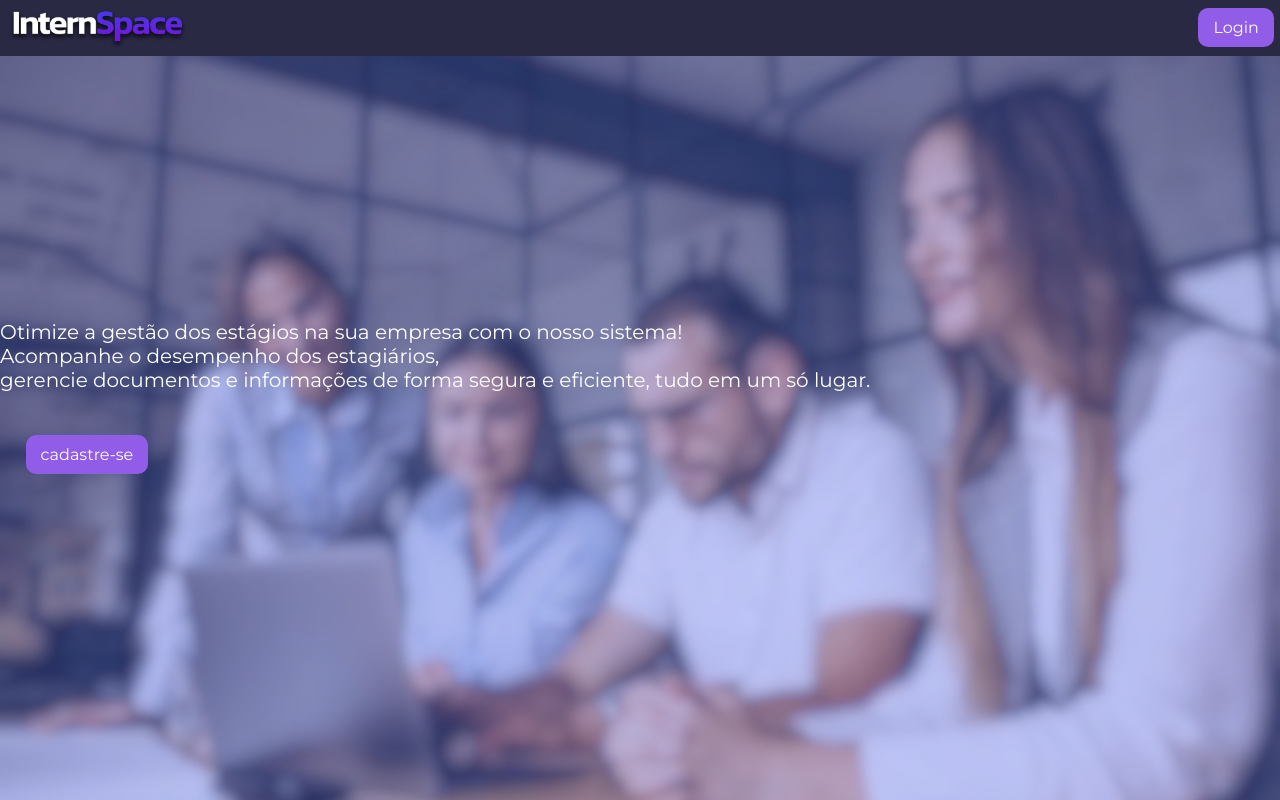
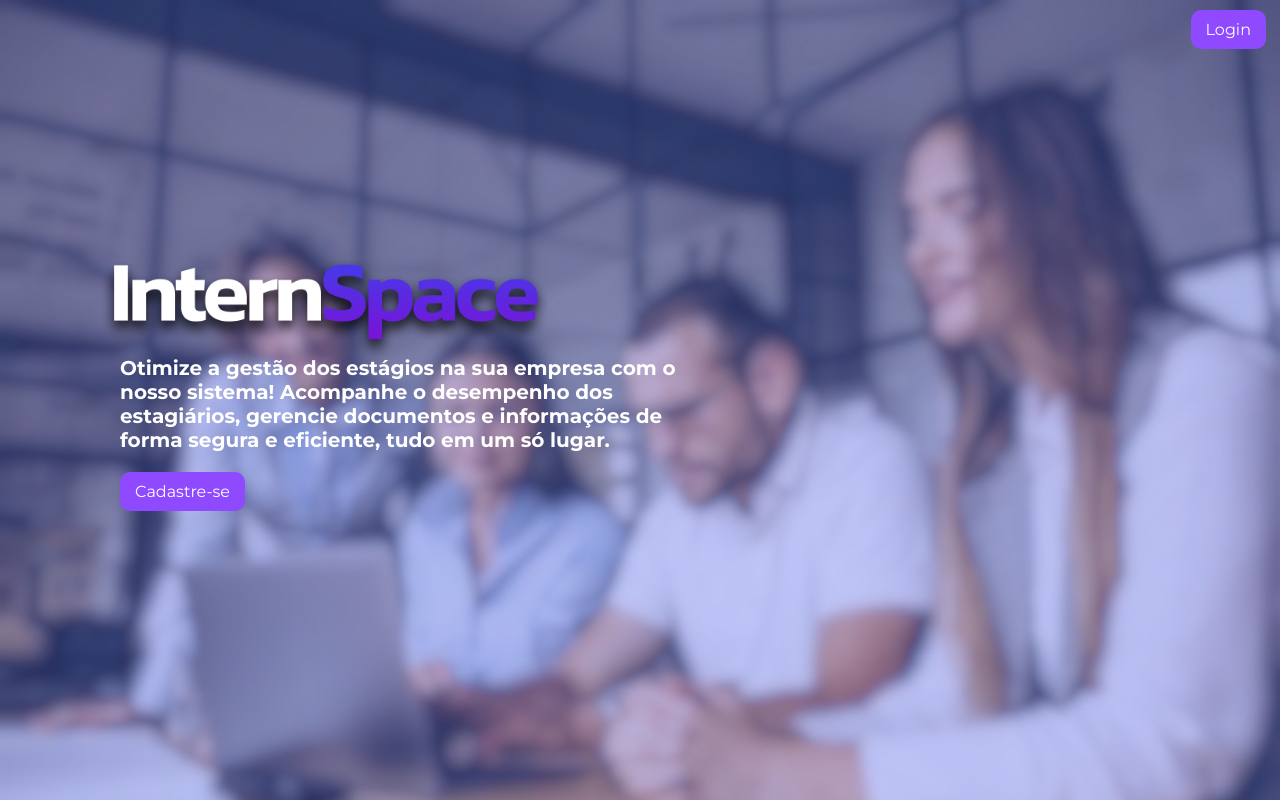
Before and after one commit to raphael0627f/MVCInternSpace, a PHP site: page / in a window 1280 px wide. Run offline with PHP 8.4, Linux system fonts and the light colour scheme.

Commit message:
landing page funcional

```diff
--- a/frontend/landing_page.css
+++ b/frontend/landing_page.css
@@ -1,58 +1,52 @@
-html{
+html {
     /* impedindo a barra de scroll de aparecer*/
     overflow-x: hidden;
     overflow-y: hidden;
 }
-body{
-     /* adicionando imagem de fundo */
-     margin: 0;
 
-     background-image: url(/assets/fundo_landingpage_borrado.jpg);
+body {
+    /* adicionando imagem de fundo */
+    margin: 0;
 
-     background-size: cover;
+    background-image: url(/assets/fundo_landingpage_borrado.jpg);
 
-     background-repeat: no-repeat;
+    background-size: cover;
 
- }
+    background-repeat: no-repeat;
 
-
-.btn-primario{
-    text-decoration: none;
-    padding: 10px 15px;
-    border-radius: 10px;
-    color: var(--texto-claro); /* cor da fonte */
-    background-color: var(--roxo); /* cor customizada localizada no style.css, dá uma olhada lá */
-    text-align: center;
-    border: none;
-    transition: 0.5s;
 }
 
-.btn-primario:hover{
-    background-color: var(--roxo-claro);
-}
-.btn-primario:active{
-    background-color: var(--roxo-escuro)
-}
-
-
-#btn-login{
+#btn-login {
 
     position: relative;
-    left: 79%;
+    margin-right: 10px;
     font-size: 16px;
 
 }
 
-#text_01{
-    margin-top: 25%;
-    color: white;
-    font-size: 20px;
-}
-#btn-cadastro{
+#btn-cadastro {
 
-    position: fixed;
-    left: 2%;
     font-size: 16px;
-    margin-top: 34%;
+    margin: 20px 20px;
 
 }
+
+.introducao {
+    position: absolute;
+    display: flex;
+    flex-direction: column;
+    align-items: flex-start;
+    width: 600px;
+    margin-top: 20%;
+    margin-left: 100px;
+    color: white;
+
+}
+
+#logo-introducao{
+    height: 100px;
+}
+#texto-introducao{
+    font-size: 20px;
+    margin-left: 20px;
+}
--- a/frontend/style.css
+++ b/frontend/style.css
@@ -1,4 +1,5 @@
-:root{
+/********************** SETUP ************************/
+:root {
     --azul-escuro-fundo: #1F264B;
 
     /* só pra gente poder mudar a cor do texto aqui */
@@ -6,14 +7,15 @@
     --texto-escuro: #000000;
 
     /* cores dos botões */
-    --roxo-claro: #b18bee;
-    --roxo: #915CE7;
-    --roxo-escuro: #5e4a7e;
+    --roxo-claro: #ba8fff;
+    --roxo: #8f49ff;
+    --roxo-escuro: #5625a5;
 
 
 }
 
-@font-face { /* Adicionando a fonte Montserrat */
+@font-face {
+    /* Adicionando a fonte Montserrat */
     font-family: Montserrat;
     src: url(../fontes/Montserrat-VariableFont_wght.ttf);
 
@@ -36,30 +38,84 @@ body {
 
 }
 
-.center-vertical{
+main {
+    display: flex;
+}
+
+/*****************************************************/
+
+/********************* BOTÕES ************************/
+.btn-primario {
+
+    text-decoration: none;
+    padding: 10px 15px;
+    border-radius: 10px;
+    color: var(--texto-claro);
+    /* cor da fonte */
+    background-color: var(--roxo);
+    /* cor customizada localizada no style.css, dá uma olhada lá */
+    text-align: center;
+    border: none;
+    transition: 0.1s;
+}
+
+.btn-primario:hover {
+
+    background-color: var(--roxo-claro);
+    color: var(--texto-claro);
+
+}
+
+.btn-primario:active {
+    background-color: var(--roxo-escuro);
+    color: var(--texto-claro);
+
+}
+
+/*****************************************************/
+
+/****************** CENTRALIZADOR ********************/
+
+.center-vertical {
     position: absolute;
     top: 50%;
     transform: translate(0%, -50%);
 }
-.center-horizontal{
+
+.center-horizontal {
     position: absolute;
     left: 50%;
     transform: translate(-50%, 0%);
 }
-  /******************************/
- /*          NAV               */
-/******************************/
 
+/*****************************************************/
+
+/******************** NAVBAR *************************/
 nav {
     z-index: 2;
     position: fixed;
     display: flex;
     align-items: center;
     /* ^^^^ ESSA LINHA CENTRALIZA TODOS OS ITENS DA NAVBAR NO MEIO */
-    padding: 1vh;
+    padding: 20px;
     width: 100%;
-    background-color: #292944;
+
 }
+
+.nav-transparente{
+    background-color: rgba(255,255,255,0);
+}
+.nav-primaria{
+    background-color: var(--azul-escuro-fundo);
+}
+
+.lado-esquerdo{
+    margin-right: auto;
+}
+.lado-direito{
+    margin-left: auto;
+}
+
 
 nav a {
 
@@ -70,22 +126,21 @@ nav a {
     font-size: 2vh;
 
 }
-nav a:hover{
-    transition: 0.6;
-    color:#939BE2;
+
+nav a:hover {
+    transition: 0.6s;
+    color: #939BE2;
 
 }
 
-nav img {
-    height: 19%;
-    width: 14%;
+nav .logo {
+    height: 40px;
     object-fit: fill;
 }
 
+/*****************************************************/
 
-a {
-    color: #292944;
-}
+/******************** SCROLLBAR **********************/
 body::-webkit-scrollbar {
     width: 12px;
 }
@@ -99,11 +154,10 @@ body::-webkit-scrollbar-thumb {
     border-radius: 20px;
     border: 3px solid white;
 }
-main{
-    display: flex;
-    flex-direction: column;
-}
 
+/*****************************************************/
+
+/********************* FOOTER ************************/
 footer {
     position: static;
     display: flex;
@@ -119,11 +173,11 @@ footer {
     text-align: center;
 }
 
-.link-container{
+.link-container {
     justify-content: center;
 }
 
-.r-Social-icon{
+.r-Social-icon {
     margin-right: 1vh;
 }
 
@@ -153,3 +207,5 @@ footer {
     color: gray;
     transition: 0.3s;
 }
+
+/*****************************************************/
--- a/index.html
+++ b/index.html
@@ -1,5 +1,6 @@
 <!DOCTYPE html>
 <html lang="en">
+
 <head>
     <meta charset="UTF-8">
     <meta http-equiv="X-UA-Compatible" content="IE=edge">
@@ -9,19 +10,44 @@
     <link rel="stylesheet" href="/frontend/landing_page.css">
     <title>Home</title>
 </head>
+
 <body>
 
-    <nav> <!-- a gente chama de header mas na verdade isso é uma navbar, descobri ha pouco tempo -->
-        <img src="/assets/Logo_Light.png" alt="Logo do site InternSpace">
-        <a href="/html/login.html" class="btn-primario" id="btn-login">Login</a>
+    <!-- Navbar -->
+    <nav>
+        <!-- Lado esquerdo -->
+        <div class="lado-esquerdo">
+
+        </div>
+
+        <!-- Lado direito -->
+        <div class="lado-direito">
+            <a href="/html/login.html" class="btn-primario" id="btn-login">Login</a>
+        </div>
+
     </nav>
-<main>
-    <span id="text_01">Otimize a gestão dos estágios na sua empresa com o nosso sistema!
-        <br>Acompanhe o desempenho dos estagiários,</br>
-        gerencie documentos e informações de forma segura e eficiente, tudo em um só lugar.</span>
 
-        <a id="btn-cadastro" class="btn-primario" href="/html/cadastro.html">cadastre-se</a>
-</main>
+    <main>
+
+
+        <!-- Container da introdução -->
+        <div class="introducao">
+            <!-- Logo -->
+            <img id="logo-introducao" src="assets/Logo_Light.png">
+            <!-- Texto -->
+            <span id="texto-introducao">
+                <strong>
+                    Otimize a gestão dos estágios na sua empresa com o nosso sistema! Acompanhe o desempenho dos
+                    estagiários, gerencie documentos e informações de forma segura e eficiente, tudo em um só lugar.
+                </strong>
+            </span>
+            <!-- Botão de cadastro -->
+            <a id="btn-cadastro" class="btn-primario" href="/html/cadastro.html">Cadastre-se</a>
+        </div>
+
+
+    </main>
 
 </body>
+
 </html>
```
Also changed, not shown: frontend/index.css (added).
